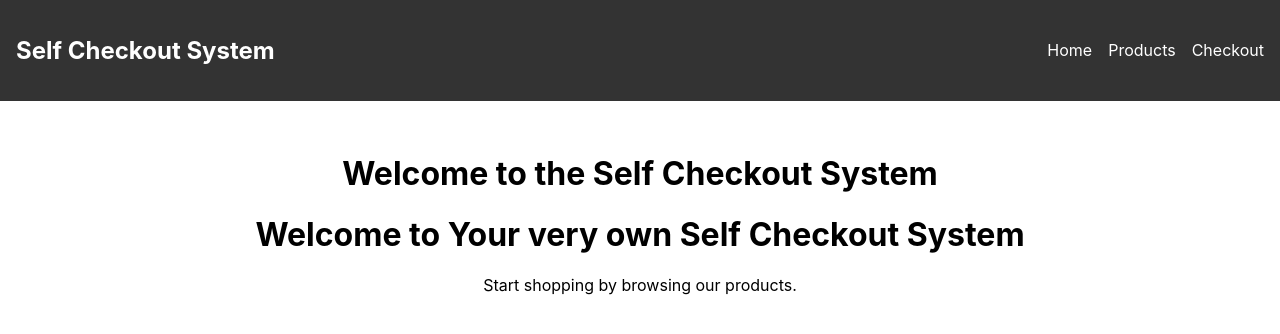
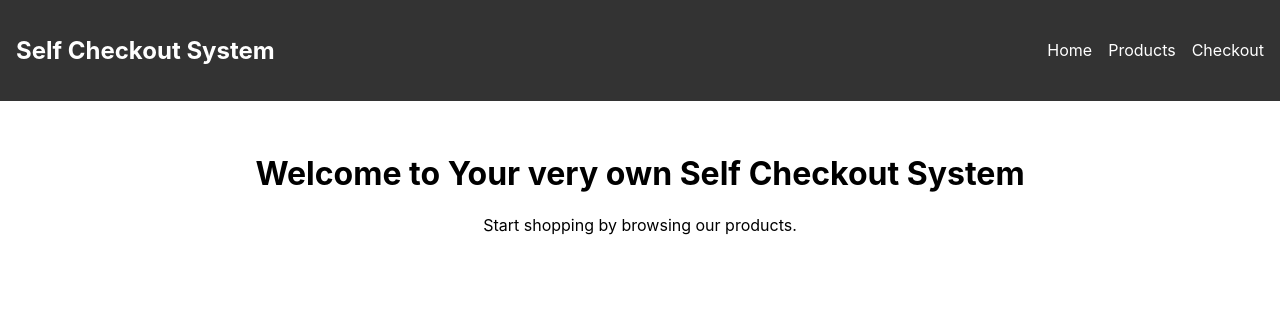
Before and after one commit to Brandonflex/Self-Check-out-system, a React (Create React App) app: page / in a window 1280 px wide. Shown: the top 334 px of the page. Built offline with nearby package versions, Linux system fonts and the light colour scheme.

Commit message:
Update Home.js

```diff
--- a/src/Components/Home/Home.js
+++ b/src/Components/Home/Home.js
@@ -4,7 +4,6 @@ import './Home.css';
 const Home = () => {
   return (
     <div className="home">
-      <h1>Welcome to the Self Checkout System</h1>
       <h1>Welcome to Your very own Self Checkout System</h1>
       <p>Start shopping by browsing our products.</p>
     </div>
```
